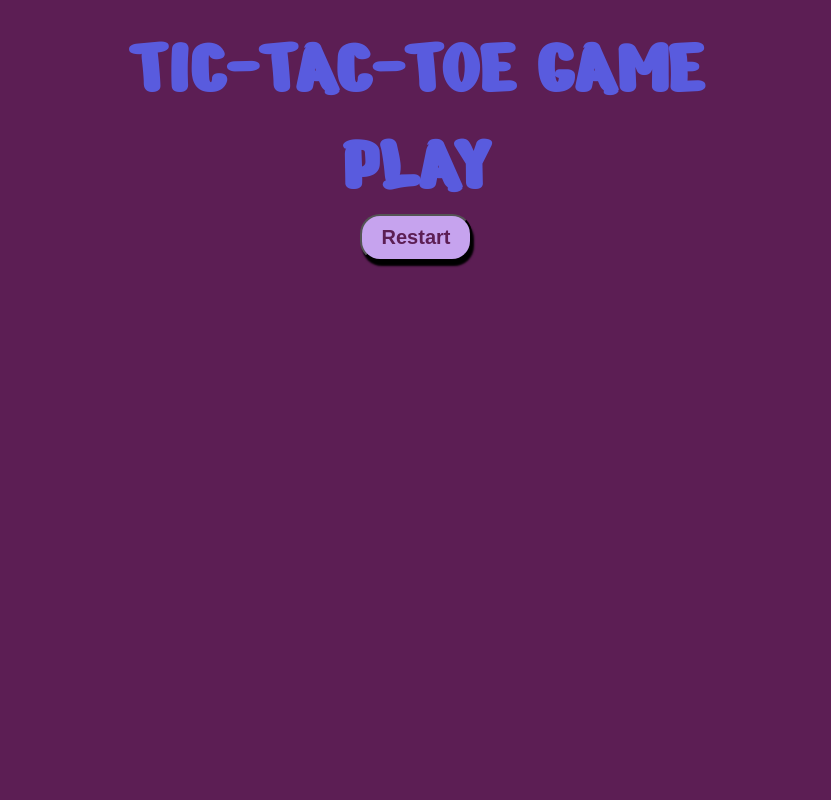
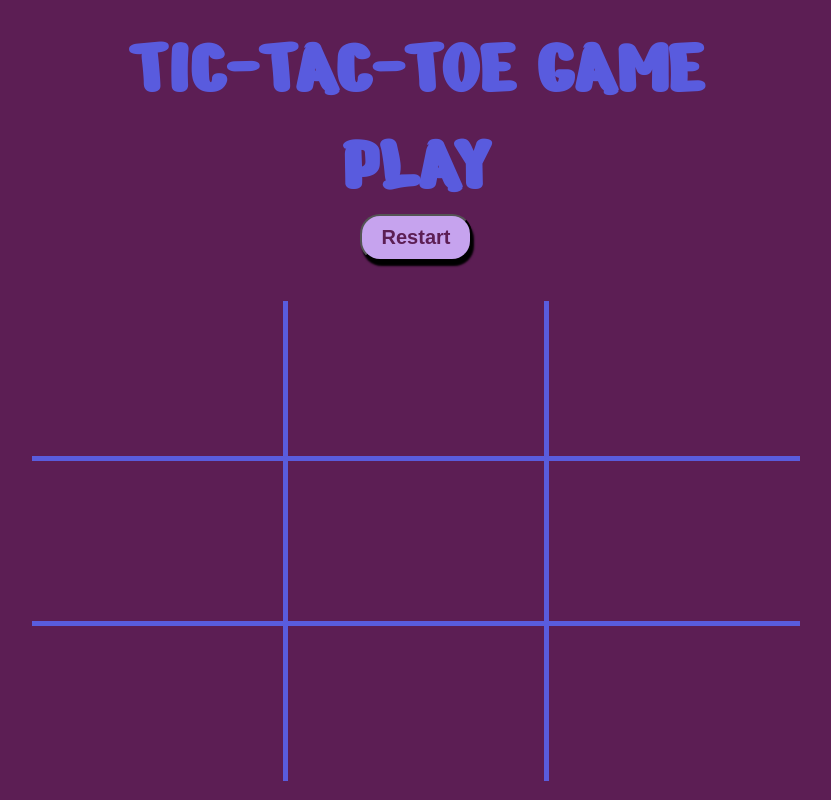
Before and after one commit to chinelon/tic-tac-toe, a plain HTML site: page index.html in a window 1280 px wide. Shown: the whole page, without its empty margins (224-1055 px from the left). Drawn offline with Linux system fonts and the light colour scheme; the site is published under a folder, as on GitHub Pages, so addresses that start at the root find nothing.

Commit message:
fixed issue with tic.js

```diff
--- a/index.html
+++ b/index.html
@@ -10,7 +10,7 @@
    <link rel="stylesheet" href="./styles.css">
    <link rel="preconnect" href="https://fonts.gstatic.com">
    <link href="https://fonts.googleapis.com/css2?family=Nerko+One&display=swap" rel="stylesheet">
-   <script src="/tic.js" defer></script>
+   <script src="./tic.js" defer></script>
 </head>
 
 <body>
```
